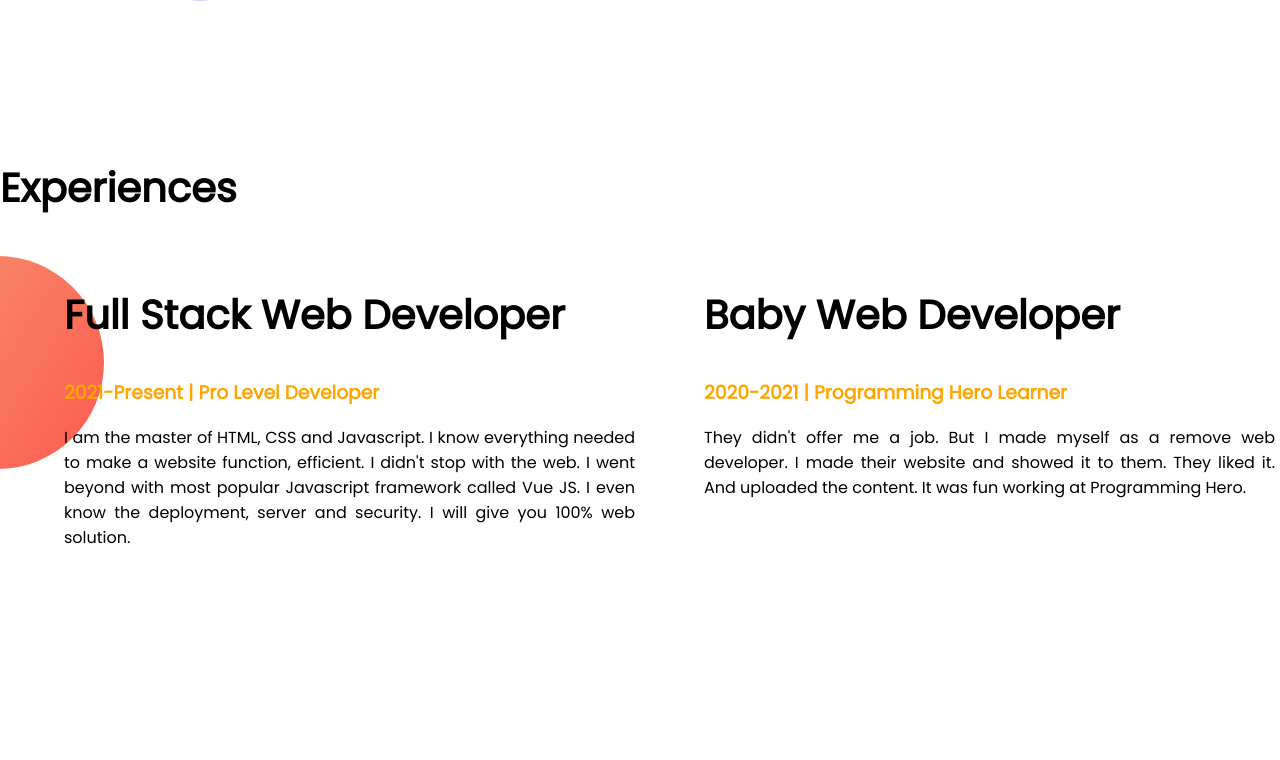
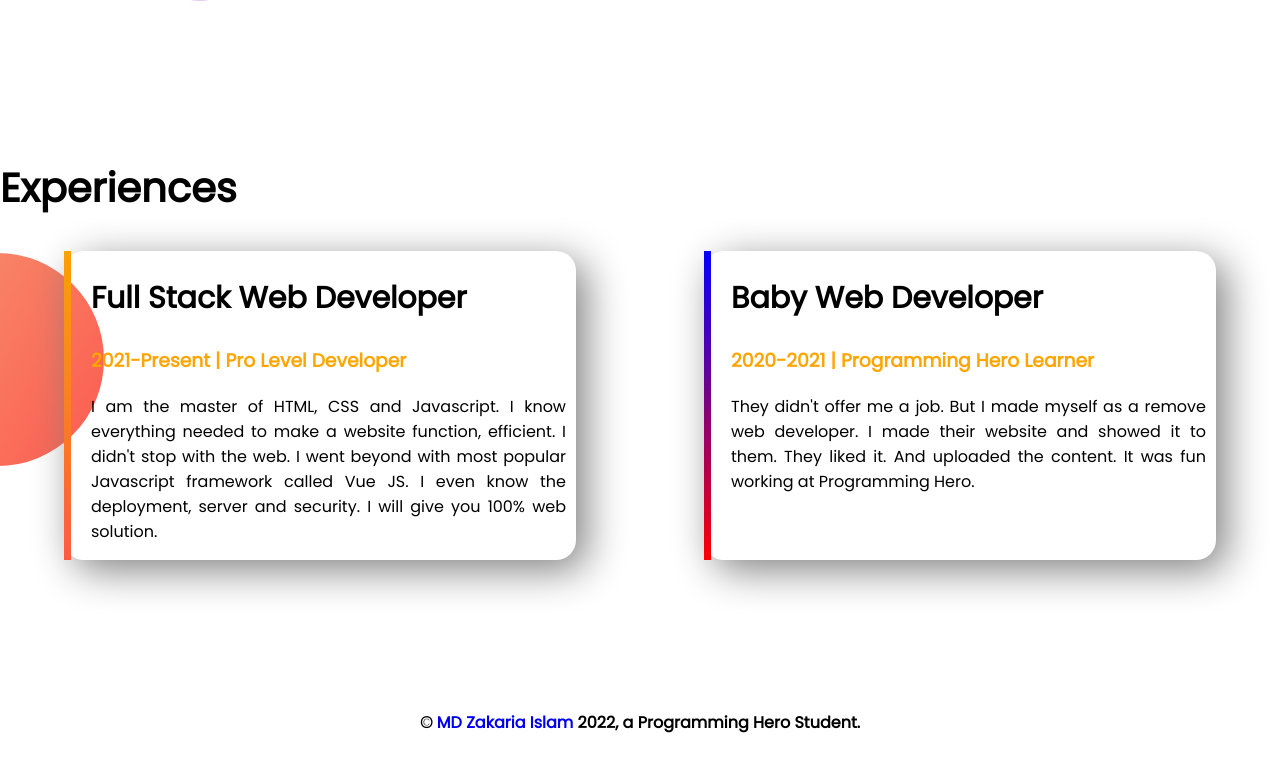
Before and after one commit to ZakariaIslamXaki/developer-porfolio, a plain HTML site: page index.html in a window 1280 px wide. Shown: the part 1279-2039 px from the top of the page. Before the commit the page ends 1995 px from the top, so only its background shows below. Drawn offline with Linux system fonts and the light colour scheme.

Commit message:
footer added

```diff
--- a/index.html
+++ b/index.html
@@ -49,11 +49,11 @@
 <section id="last">
     <h1>Experiences</h1>
     <div class="flexible-container">
-        <div class="half-width">
-            <h1>Full Stack Web Developer</h1>
+        <div id="full-stack" class="experience-item">
+            <h2>Full Stack Web Developer</h2>
             <h3 class="orange-color">2021-Present | Pro Level Developer
             </h3>
-            <p class="para">I am the master of HTML, CSS and Javascript. I know everything needed to make a website
+            <p class="para exp">I am the master of HTML, CSS and Javascript. I know everything needed to make a website
                 function,
                 efficient.
                 I
@@ -62,11 +62,11 @@
                 the
                 deployment, server and security. I will give you 100% web solution.</p>
         </div>
-        <div class="half-width">
-            <h1>Baby Web Developer</h1>
+        <div id="baby-web" class="experience-item">
+            <h2>Baby Web Developer</h2>
             <h3 class="orange-color">2020-2021 | Programming Hero Learner
             </h3>
-            <p class="para">They didn't offer me a job. But I made myself as a remove web developer. I made their
+            <p class="para exp">They didn't offer me a job. But I made myself as a remove web developer. I made their
                 website and showed
                 it
                 to
@@ -74,5 +74,9 @@
         </div>
     </div>
 </section>
+<footer> <strong> © <a class="footer-button" target="_blank" href="https://www.facebook.com/zakaria.islam29/">MD Zakaria
+            Islam</a> 2022, a
+        Programming Hero
+        Student. </strong> </footer>
 
 </html>
--- a/style.css
+++ b/style.css
@@ -4,6 +4,9 @@ body{
 }
 h1{
     font-size: 40px;
+}
+h2{
+    font-size: 30px;
 }
 .orange-color{
     color: orange;
@@ -33,7 +36,7 @@ h1{
 }
 .para{
     text-align: justify;
-    padding-right: 5px;
+    padding-right: 10px;
 }
 #mid{
     background-image: url(images/dream-bg.png);
@@ -45,3 +48,29 @@ h1{
     background-image: url(images/exp-bg.png);
     background-repeat: no-repeat;
     background-position: left;
+}
+.experience-item{
+    box-shadow: 10px 10px 40px gray;
+    width: 40%;
+    margin-left: 5%;
+    margin-right: 5%;
+    padding-left: 20px;
+    border-radius: 20px;
+}
+#full-stack{
+    border-left: 7px solid;
+    border-image: linear-gradient(rgb(248, 162, 3), rgb(252, 92, 64));
+    border-image-slice: 1;
+}
+#baby-web{
+    border-left: 7px solid;
+    border-image: linear-gradient(blue, red);
+    border-image-slice: 1;
+}
+footer{
+    text-align: center;
+    padding-bottom: 25px;
+}
+.footer-button{
+    text-decoration: none;
+}
```
